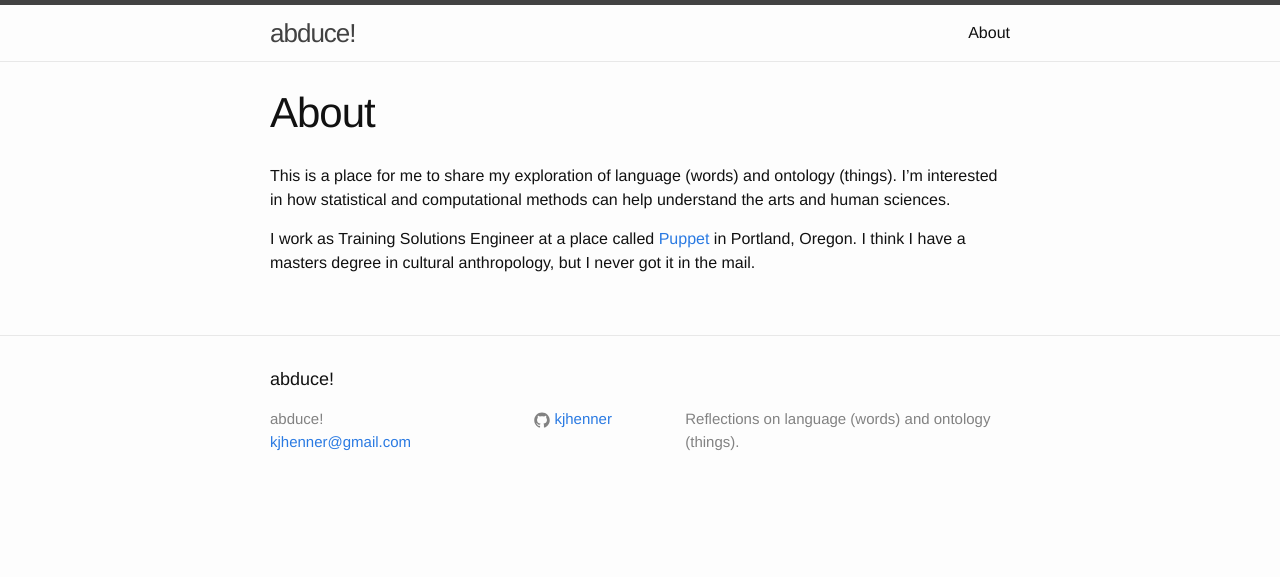
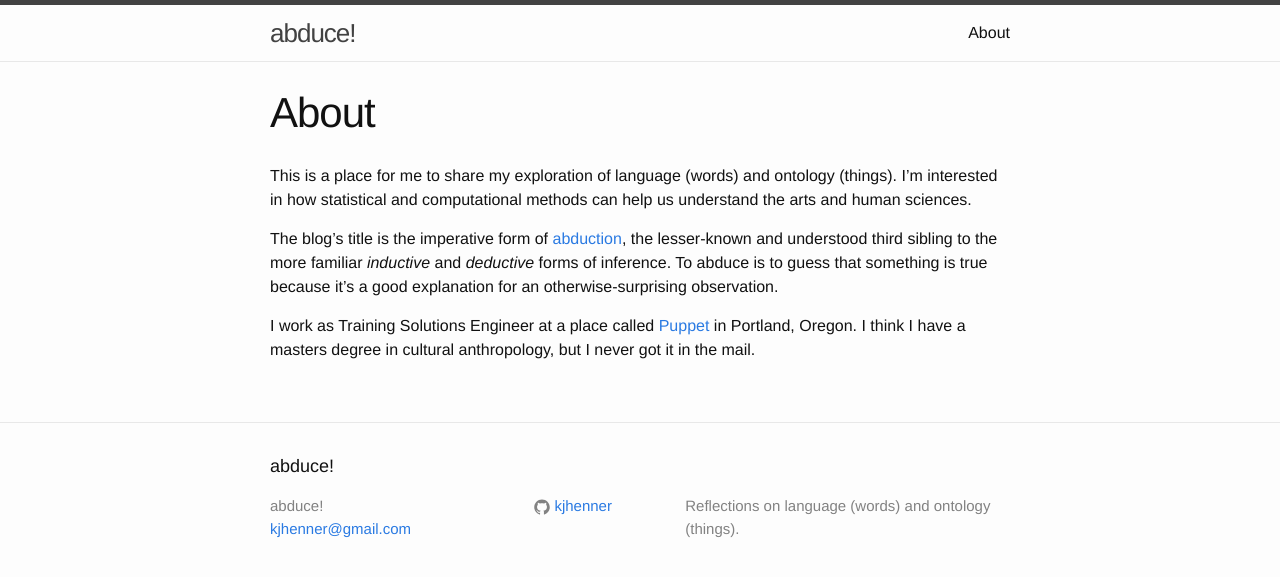
Before and after one commit to kjhenner/abduce, a Jekyll site: the page built from about.md, in a window 1280 px wide. Shown: the top 577 px of the page. Built offline with Jekyll 4.4.1, drawn with Linux system fonts in a browser that asks for light colours.

Commit message:
update about

```diff
--- a/about.md
+++ b/about.md
@@ -6,7 +6,13 @@ permalink: /about/
 
 This is a place for me to share my exploration of language (words) and ontology
 (things). I'm interested in how statistical and computational methods can help
-understand the arts and human sciences.
+us understand the arts and human sciences.
+
+The blog's title is the imperative form of
+[abduction](http://plato.stanford.edu/entries/abduction/), the lesser-known and
+understood third sibling to the more familiar *inductive* and *deductive* forms
+of inference. To abduce is to guess that something is true because it's a good
+explanation for an otherwise-surprising observation.
 
 I work as Training Solutions Engineer at a place called
 [Puppet](www.puppet.com) in Portland, Oregon. I think I have a masters degree
```
